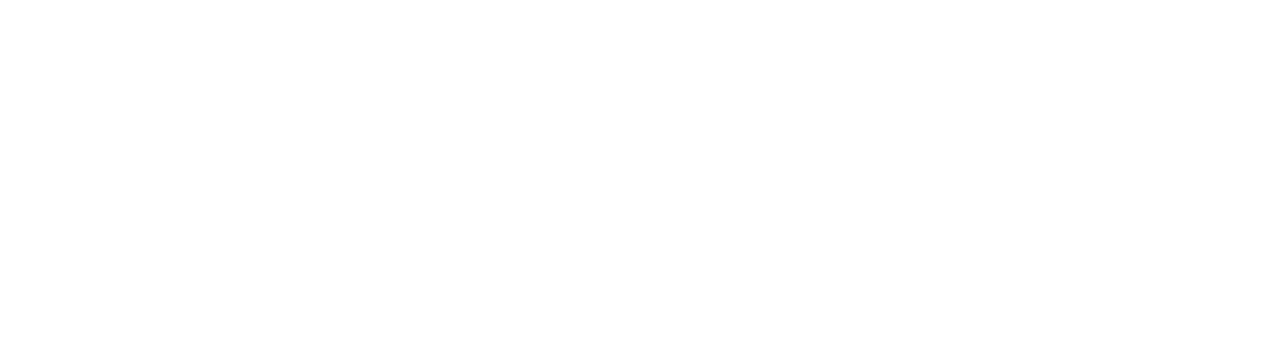
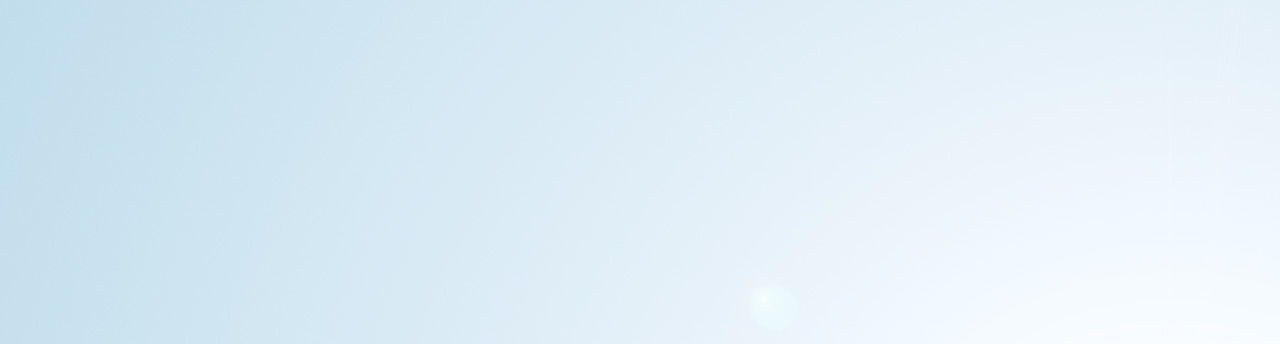
Before and after one commit to nikitalk/nikitalk.github.io, a plain HTML site: page index.html in a window 1280 px wide. Shown: the top 344 px of the page. Drawn offline with Linux system fonts and the light colour scheme.

Commit message:
background

```diff
--- a/css/main.css
+++ b/css/main.css
@@ -19,6 +19,7 @@
 
         align-items: center;
         flex-direction: column;
+        background-image: url(../img/bg-menu.jpg);
 
 }
 
```
Also changed, not shown: 1 other file.
